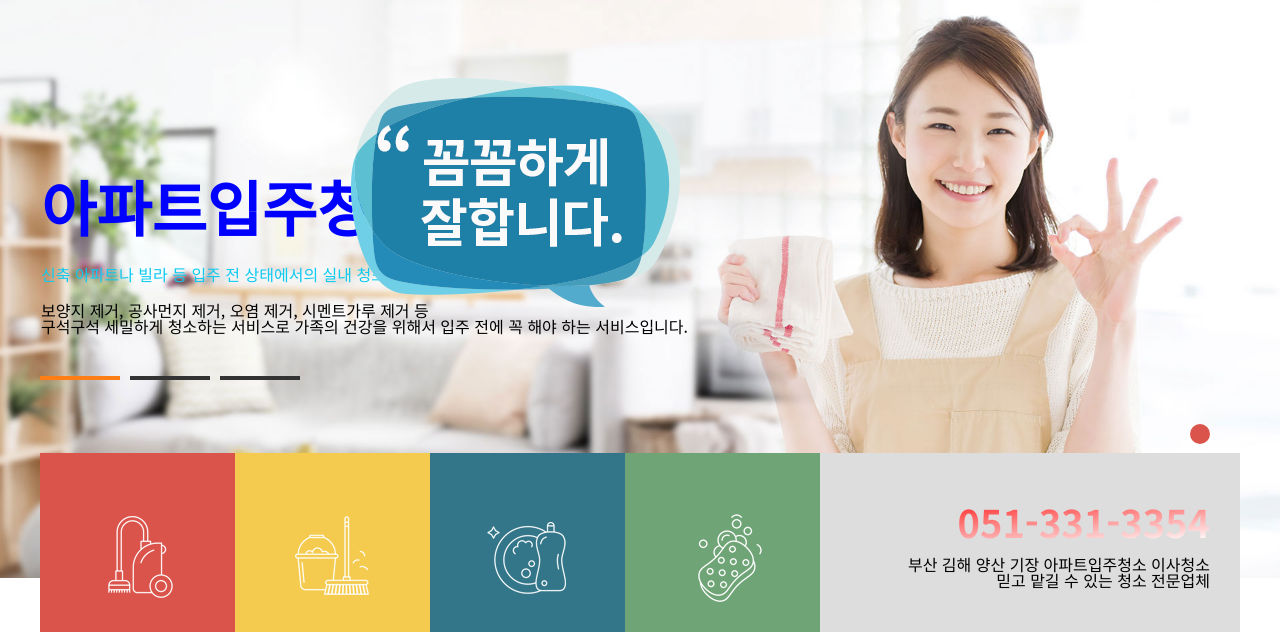
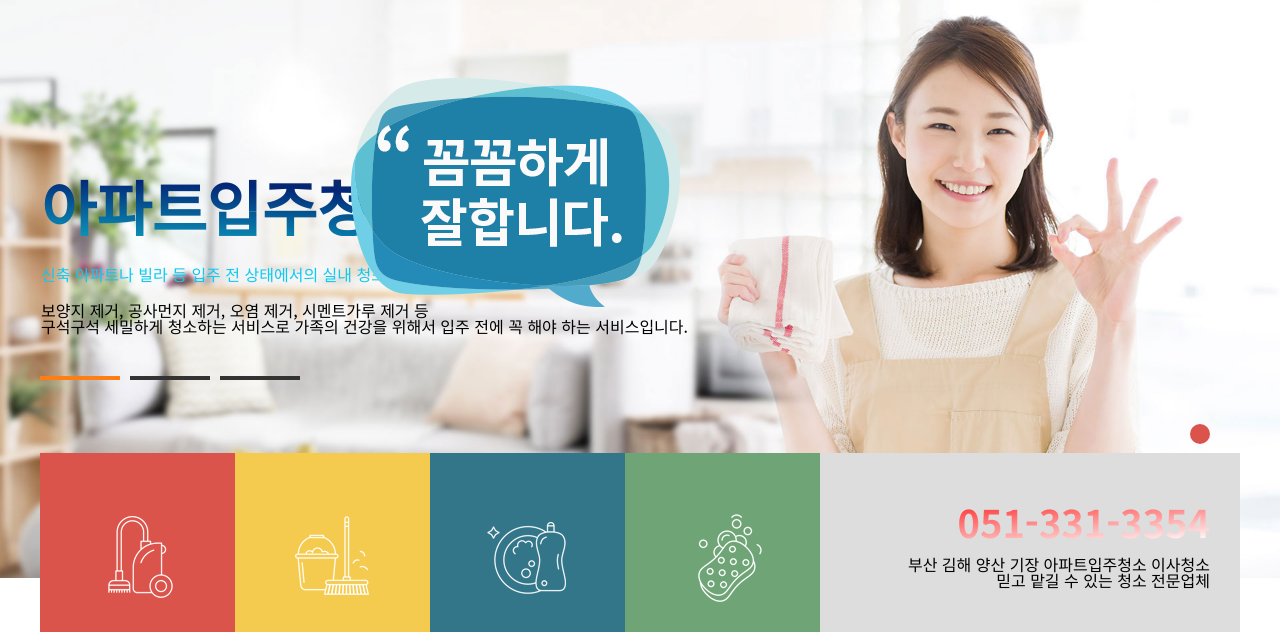
Before and after one commit to cwal8202/cwal8202.github.io, a plain HTML site: page trm01/index.html in a window 1280 px wide. Shown: the part 153-785 px from the top of the page. Drawn offline with Linux system fonts and the light colour scheme; some icons are missing.

Commit message:
Add files via upload

```diff
--- a/trm01/css/main.css
+++ b/trm01/css/main.css
@@ -62,7 +62,9 @@
   font-size: 60px;
   font-weight: 900;
   margin: 0 0 30px 0;
-  color: #00f;
+  background: linear-gradient(to right top, #0a96ba, #032777, #333333);
+  color: transparent;
+  -webkit-background-clip: text;
 }
 
 .main_slider strong {
```
